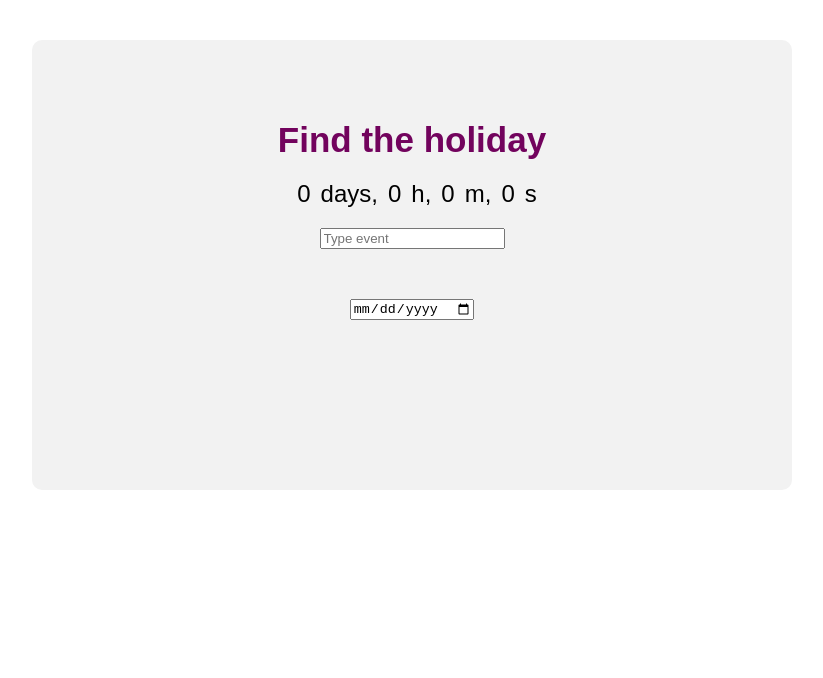
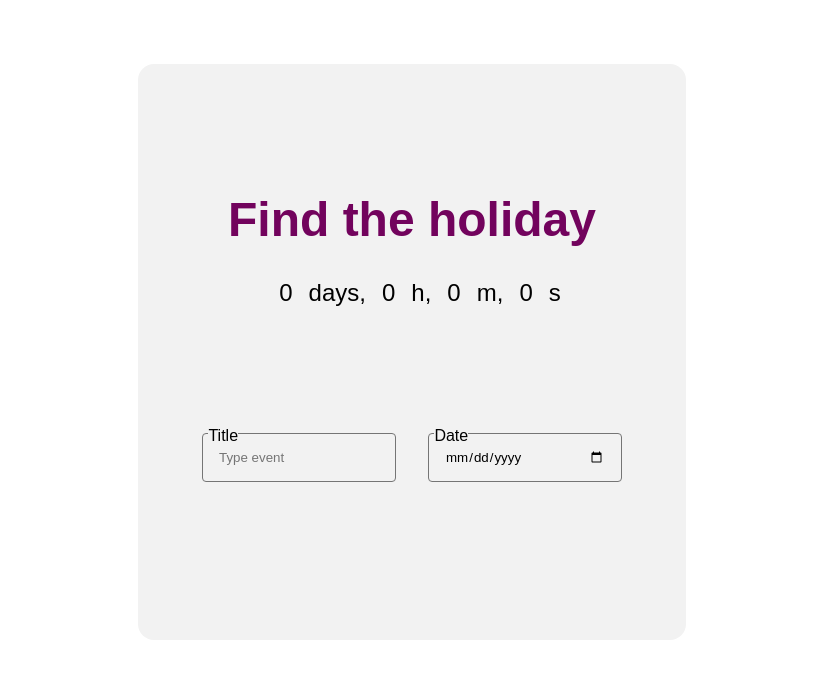
Before and after one commit to ElizPN/frontend-challenge, an Angular app: page / in a window 1280 px wide. Shown: the top 678 px of the page, without its empty margins (228-1051 px from the left). Built offline with nearby package versions, Linux system fonts and the light colour scheme.

Commit message:
fix: styling

```diff
--- a/src/app/countdown/countdown.component.html
+++ b/src/app/countdown/countdown.component.html
@@ -13,21 +13,27 @@
     >s
   </div>
   <div class="countdown-details">
+    <div class="field">
+      <label for="event-name">Title</label>
       <input
         type="text"
         placeholder="Type event"
+        name="event-name"
         [(ngModel)]="eventNameValue"
         #searchField
         (input)="updateEventName($event)"
       />
     </div>
-  <div class="countdown-details">
+    <div class="field">
+      <label for="event-date">Date</label>
       <input
         type="date"
         class="countdown-date-input"
+        name="event-date"
         placeholder="Select Date"
         [(ngModel)]="selectedDateValue"
         (input)="updateEventDate($event)"
       />
     </div>
   </div>
+</div>
--- a/src/app/countdown/countdown.component.scss
+++ b/src/app/countdown/countdown.component.scss
@@ -3,8 +3,8 @@
   flex-direction: column;
   align-items: center;
   background-color: #f2f2f2;
-  padding: 30px;
-  border-radius: 10px;
+  padding: 3rem;
+  border-radius: 1rem;
   font-family: sans-serif;
 }
 
@@ -16,21 +16,21 @@
 
 @media (min-width: 768px) {
   .countdown-container {
-    margin-top: 40px;
-    min-width: 700px;
-    height: 390px;
+    margin-top: 4rem;
+    min-width: 7rem;
+    height: 30rem;
   }
 }
 
 .countdown-title {
   font-size: 2em;
-  margin-bottom: 10px;
+  margin-bottom: 1rem;
   color: #72035d;
-  font-size: 35px;
+  font-size: 3rem;
   font-weight: 800;
   text-align: center;
-  padding-top: 50px;
-  padding-bottom: 10px;
+  padding-top: 5rem;
+  padding-bottom: 1rem;
 }
 
 .countdown-timer {
@@ -38,32 +38,29 @@
   display: flex;
   flex-wrap: wrap;
   justify-content: center;
-  margin-bottom: 20px;
+  margin-bottom: 1rem;
 }
 
 .countdown-days,
 .countdown-hours,
 .countdown-minutes,
 .countdown-seconds {
-  margin: 0 10px;
+  margin: 0 1rem;
 }
 
 .countdown-details {
   display: flex;
   flex-direction: column;
   align-items: center;
-  width: 100%;
-  margin-bottom: 50px;
-  gap: 10px;
-}
+  justify-content: center;
+  width: 90%;
+  margin: auto;
 
-.countdown-details {
   .countdown-title-input {
-    padding: 10px;
-    font-size: 18px;
+    font-size: 2rem;
     border: 2px solid #ccc;
-    border-radius: 5px;
-    width: 300px;
+    border-radius: 0.5rem;
+    width: 30rem;
     transition: border-color 0.3s ease;
 
     &:focus {
@@ -76,46 +73,49 @@
       color: #999;
     }
   }
+
+  div {
+    font-size: 1em;
+    margin: 1rem;
   }
+  label {
+    color: #000000;
+  }
+  input {
+    width: 100%;
+  }
+  @media (min-width: 601px) {
+    & {
+      flex-direction: row;
+      width: 70%;
 
-.countdown-details {
-  .info-item {
-    padding: 10px;
-    border: 1px solid #ccc;
-    border-radius: 5px;
-    background-color: #f7f7f7;
+      .input {
+        margin-right: 1rem;
+      }
+      .input:last-child {
+        margin-right: 0;
       }
     }
-
-.countdown-details div {
-  font-size: 1em;
   }
-
-.dropdown-container {
-  margin-top: 200px;
+  & > div {
+    display: flex;
+    flex-direction: column;
+    position: relative;
+    label {
       position: absolute;
-  background-color: #fff;
-  border: 1px solid #ccc;
-  border-radius: 5px;
-  box-shadow: 0 2px 4px rgba(0, 0, 0, 0.1);
-  z-index: 1000;
+      top: -0.4rem;
+      left: 0.4rem;
+      display: block;
+      background-color: #f2f2f2;
     }
-
-.dropdown-list {
-  max-height: 200px;
-  overflow-y: auto;
+    input {
+      font-family: inherit;
+      height: 0.9rem;
+      width: 10rem;
+      border-radius: 0.25rem;
+      border: 0.1rem solid #757575;
+      padding: 1rem;
+      background-color: #f2f2f2;
     }
-
-.dropdown-item {
-  padding: 8px 12px;
-  cursor: pointer;
   }
-
-.dropdown-item:hover {
-  background-color: #f5f5f5;
 }
-
-.no-results {
-  padding: 8px 12px;
-  color: #999;
-}
```
Also changed, not shown: 1 other file (tests, documents, lock files or other folders). Lines whose indentation alone changed are shown as unchanged.
